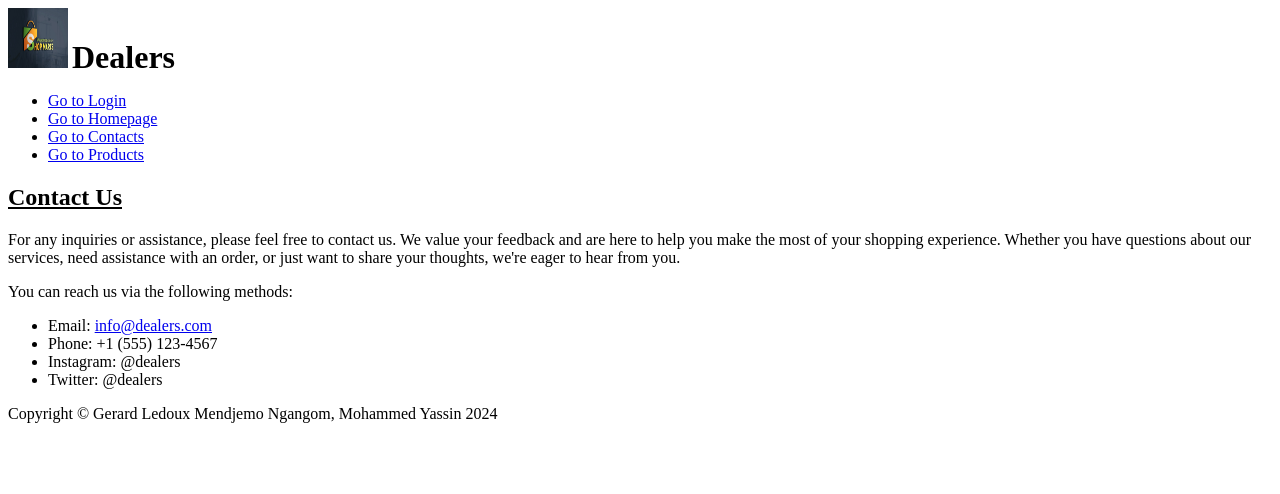
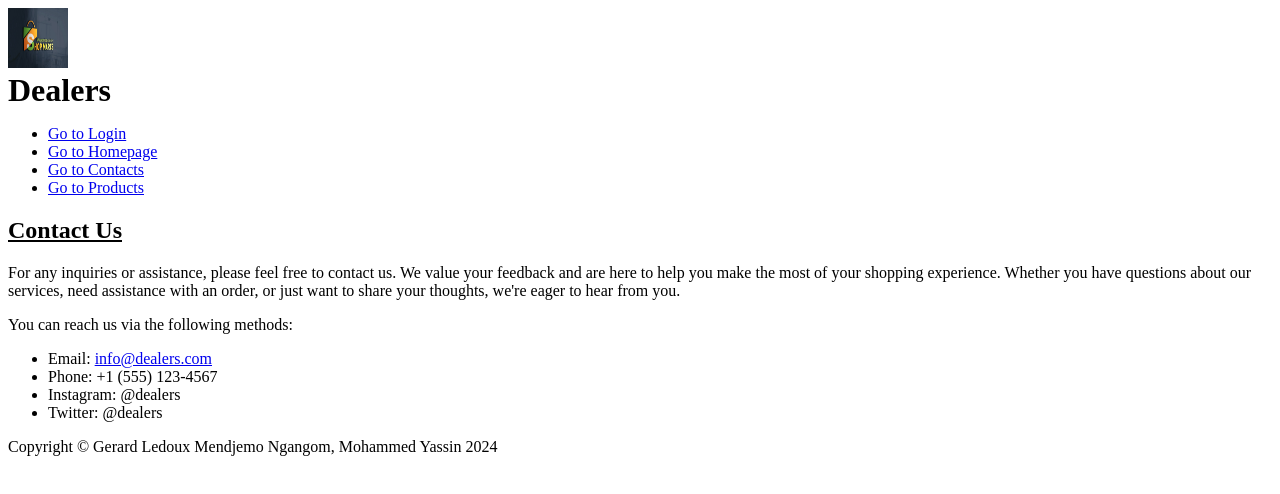
Before and after one commit to MohammedYassin1/ENSF338Assigment1, a plain HTML site: page contact.html in a window 1280 px wide. Drawn offline with Linux system fonts and the light colour scheme.

Commit message:
Added <br> to image and logo

```diff
--- a/contact.html
+++ b/contact.html
@@ -13,7 +13,7 @@
 <body>
     <header>
         <!-- Logo and website name go here -->
-        <img src="images/logo.jpg" alt="Logo" class="image" width="60" height="60">
+        <img src="images/logo.jpg" alt="Logo" class="image" width="60" height="60"><br>
         <h1 style="display:inline;">Dealers</h1>
     </header>
     <div>
```
Also changed, not shown: index.html (+1 -1 lines), login.html (+1 -1 lines), products.html (+1 -1 lines).
